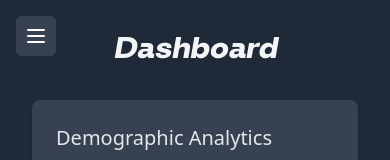
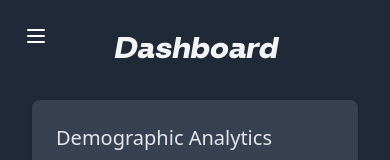
Before and after one commit to dlsntos/smart-target-admin-dashboard, a React (Vite) app: page /dashboard in a window 390 px wide. Shown: the top 160 px of the page. Built offline with nearby package versions, Linux system fonts and the light colour scheme.

Commit message:
remove bg color of hamburger menu button

```diff
--- a/src/pages/global/SideBar.jsx
+++ b/src/pages/global/SideBar.jsx
@@ -7,7 +7,7 @@ function SideBar() {
   return (
     <>
       <button
-        className="fixed top-4 left-4 z-20 p-2 bg-gray-700 text-white rounded-md lg:hidden"
+        className="fixed top-4 left-4 z-20 p-2 text-white rounded-md lg:hidden"
         onClick={() => setIsOpen(!isOpen)}
       >
         <svg
```
